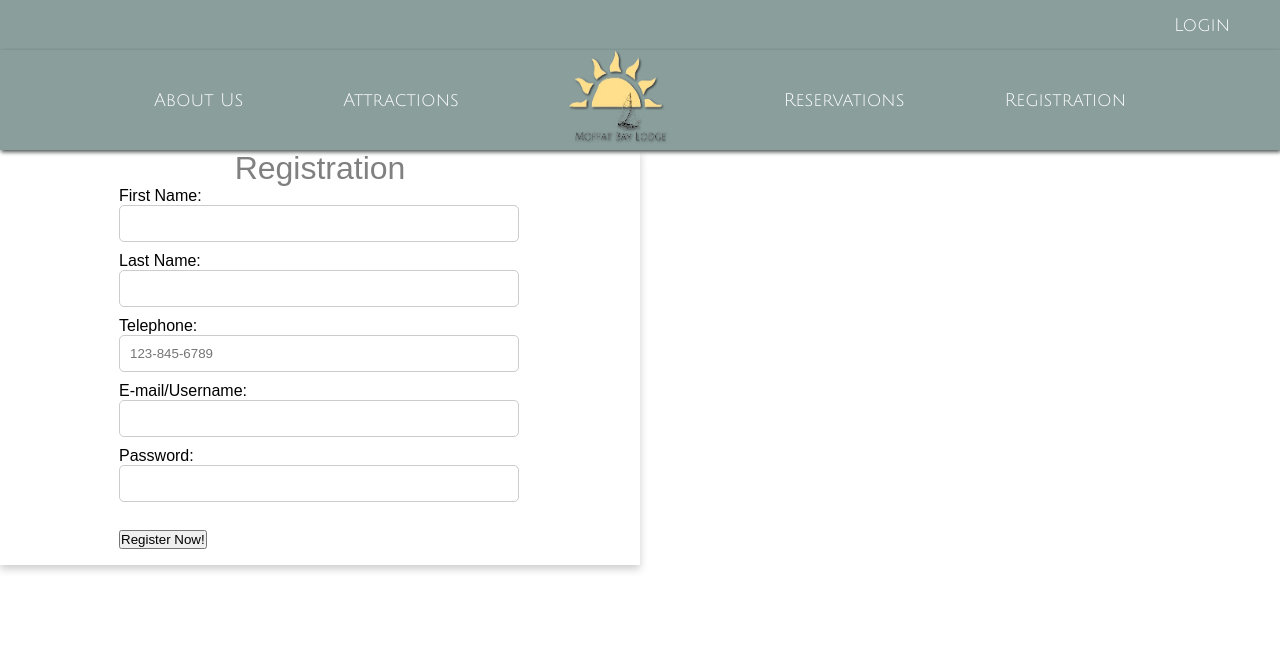
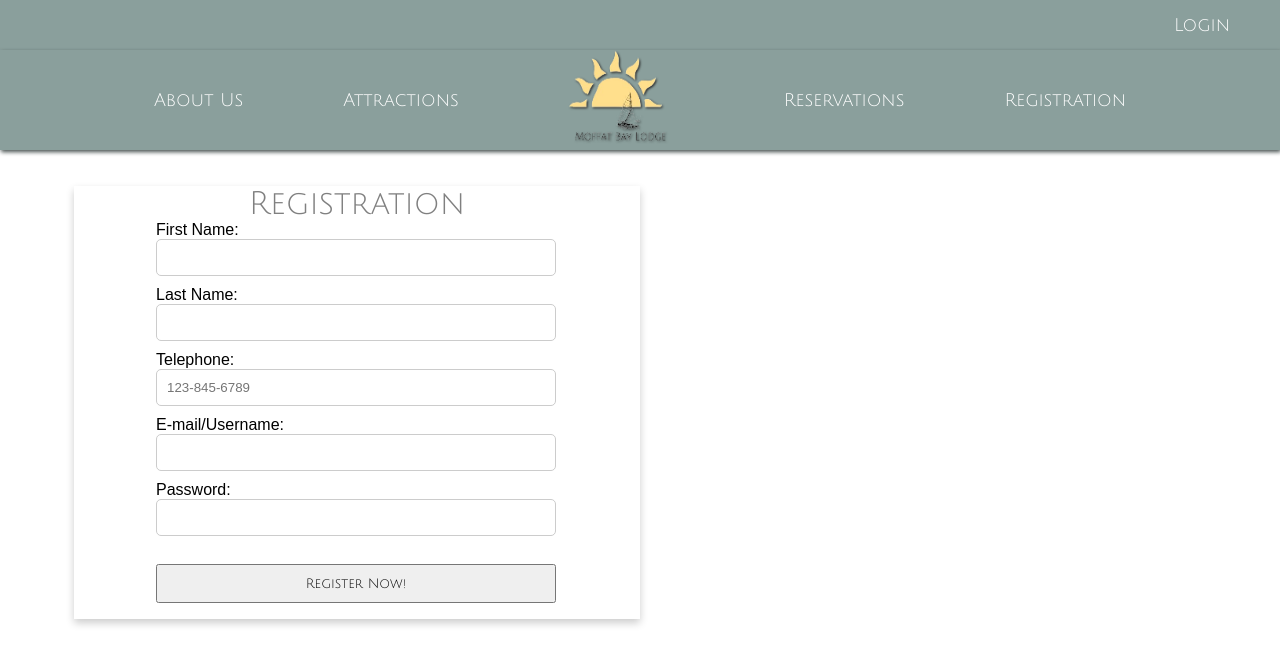
Before and after one commit to samiahFord/Moffat-Bay, a PHP site: page /Registration.php in a window 1280 px wide. Shown: the top 665 px of the page. Run offline with PHP 8.4, Linux system fonts and the light colour scheme.

Commit message:
Added more style for the registration code

```diff
--- a/shared/styles.css
+++ b/shared/styles.css
@@ -49,13 +49,6 @@ a:hover {
   padding: 0px 50px;
   -webkit-filter: drop-shadow(1px 1px 1px #222);
   filter: drop-shadow(1px 1px 1px #222);
-}
-<<<<<<< HEAD
-
-* {
-  margin: 0;
-  padding: 0;
-  box-sizing: border-box;
 }
 
 #navbar {
@@ -157,7 +150,11 @@ form {
     text-align: left; /* Align labels to the left */
     margin-bottom: 5px;
 }
-
+input[type="submit"]{
+    width: 100%;
+    padding: 10px;
+    font-family: "Julius Sans One", sans-serif;
+}
 input[type="text"],
 input[type="email"],
 input[type="tel"],
@@ -204,7 +201,6 @@ button:hover {
     }
 }
 
-=======
 #container {
   margin-top: 2%;
   margin-left: 5%;
@@ -223,13 +219,13 @@ button:hover {
   font-size: 2em;
   color: gray;
   font-weight: 400;
+  font-family: "Julius Sans One", sans-serif;
 }
 
 .card-content {
-  padding: 0 2px 16px 0;
+  padding: 0px 2px 16px 0px;
 }
 
 .card a:hover {
-  box-shadow: 0 8px 16px 0 rgba(0, 0, 0, 0.2);
+  box-shadow: 0px 8px 16px 0 rgba(0, 0, 0, 0.2);
 }
->>>>>>> 6d75f05 (Edited the style sheet and ignored the .DS_Store on macs)
```
